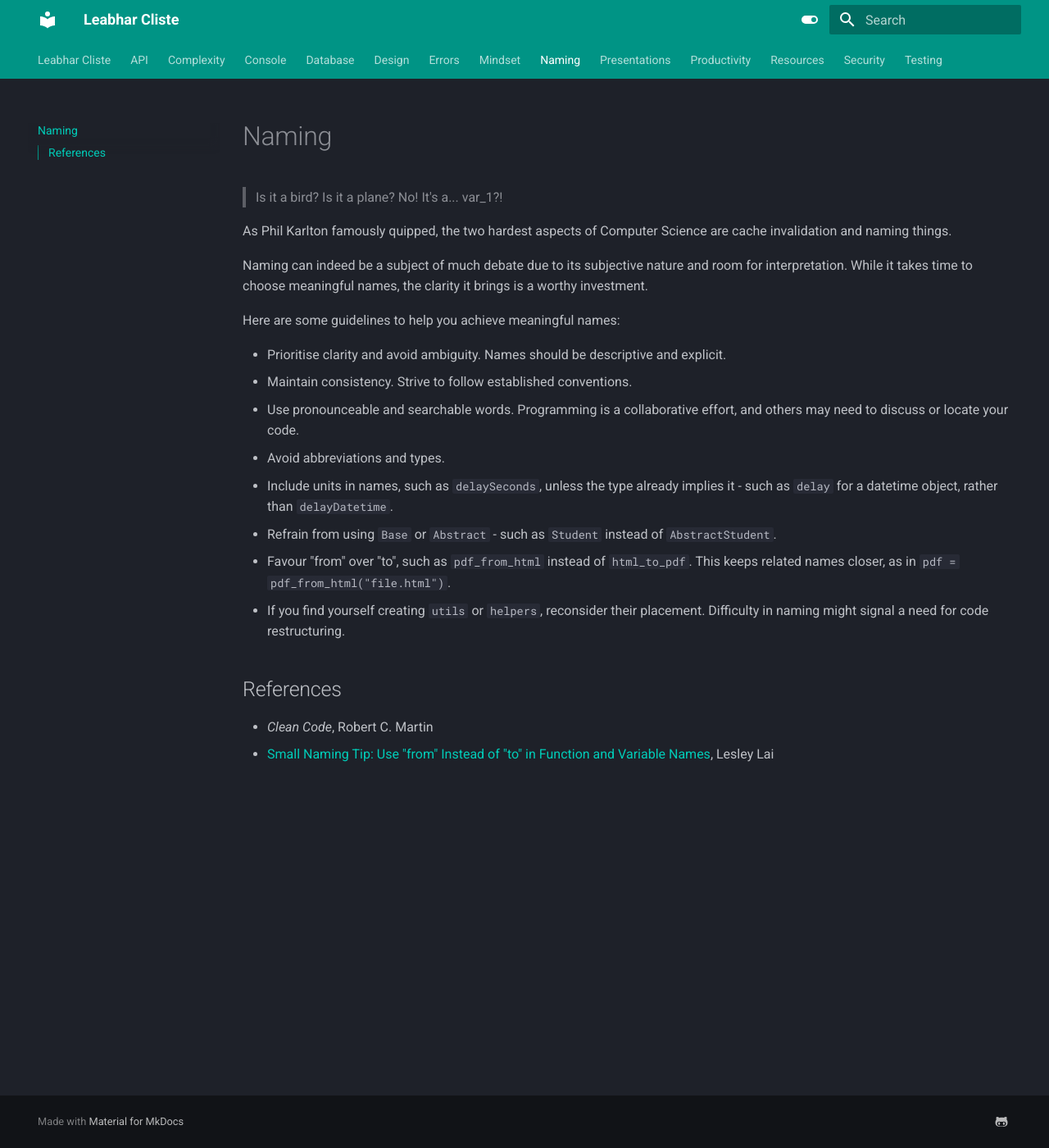
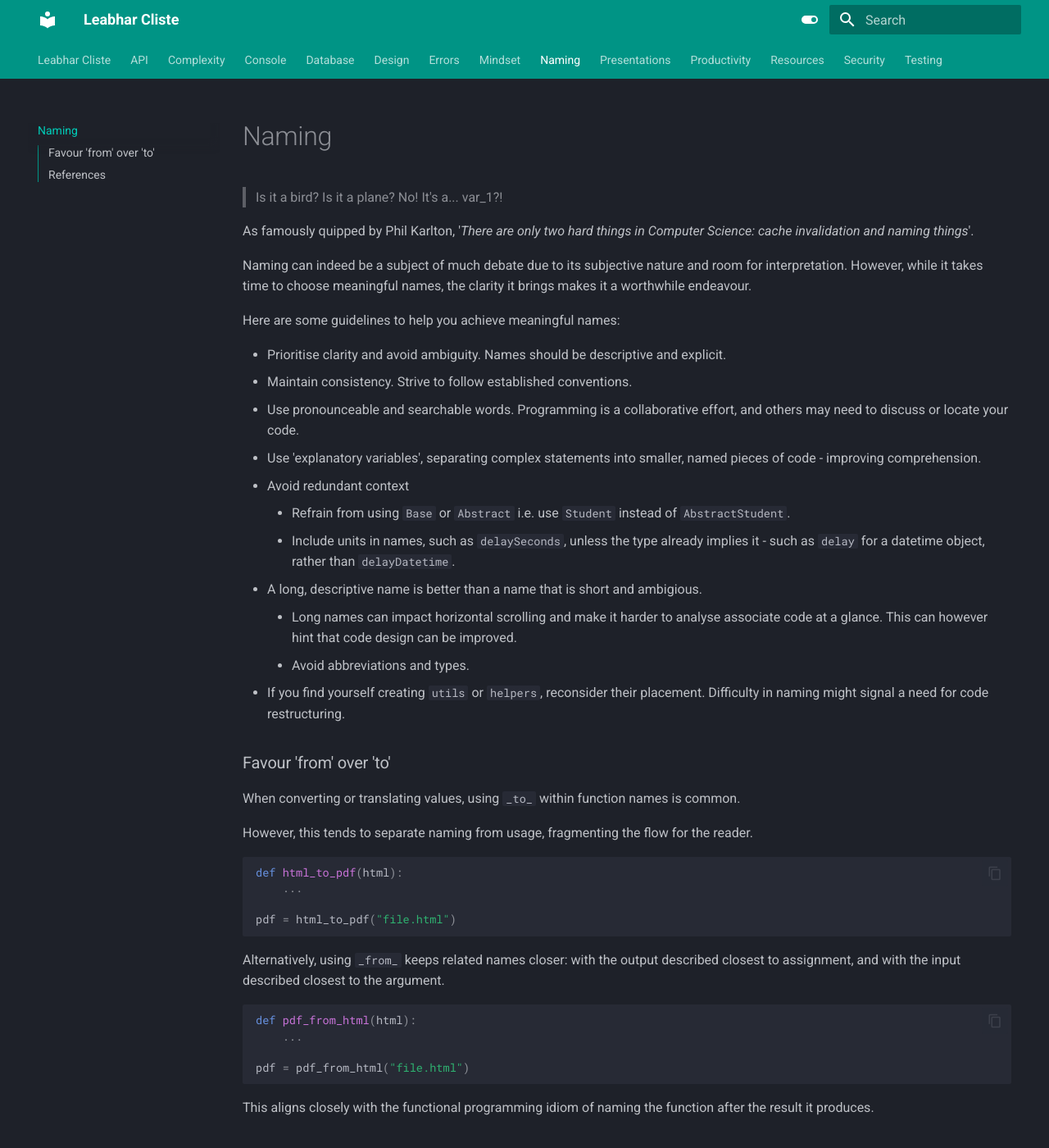
Before and after one commit to kieran-ryan/leabhar-cliste, an MkDocs documentation site: the page built from docs/naming.md, in a window 1280 px wide and 1400 px high. Shown: the whole window at 82% size. Built offline with MkDocs 1.6.1 and Material for MkDocs 9.7.7, drawn with Linux system fonts in a browser that asks for light colours; some of the changed text lies outside the part shown.

Commit message:
Reference meaningful names revisited article

````diff
--- a/docs/naming.md
+++ b/docs/naming.md
@@ -2,22 +2,50 @@
 
 > Is it a bird? Is it a plane? No! It's a... var_1?!
 
-As Phil Karlton famously quipped, the two hardest aspects of Computer Science are cache invalidation and naming things.
+As famously quipped by Phil Karlton, '_There are only two hard things in Computer Science: cache invalidation and naming things_'.
 
-Naming can indeed be a subject of much debate due to its subjective nature and room for interpretation. While it takes time to choose meaningful names, the clarity it brings is a worthy investment.
+Naming can indeed be a subject of much debate due to its subjective nature and room for interpretation. However, while it takes time to choose meaningful names, the clarity it brings makes it a worthwhile endeavour.
 
 Here are some guidelines to help you achieve meaningful names:
 
 - Prioritise clarity and avoid ambiguity. Names should be descriptive and explicit.
 - Maintain consistency. Strive to follow established conventions.
 - Use pronounceable and searchable words. Programming is a collaborative effort, and others may need to discuss or locate your code.
-- Avoid abbreviations and types.
-- Include units in names, such as `delaySeconds`, unless the type already implies it - such as `delay` for a datetime object, rather than `delayDatetime`.
-- Refrain from using `Base` or `Abstract` - such as `Student` instead of `AbstractStudent`.
-- Favour "from" over "to", such as `pdf_from_html` instead of `html_to_pdf`. This keeps related names closer, as in `pdf = pdf_from_html("file.html")`.
+- Use 'explanatory variables', separating complex statements into smaller, named pieces of code - improving comprehension.
+- Avoid redundant context
+  - Refrain from using `Base` or `Abstract` i.e. use `Student` instead of `AbstractStudent`.
+  - Include units in names, such as `delaySeconds`, unless the type already implies it - such as `delay` for a datetime object, rather than `delayDatetime`.
+- A long, descriptive name is better than a name that is short and ambigious.
+  - Long names can impact horizontal scrolling and make it harder to analyse associate code at a glance. This can however hint that code design can be improved.
+  - Avoid abbreviations and types.
 - If you find yourself creating `utils` or `helpers`, reconsider their placement. Difficulty in naming might signal a need for code restructuring.
+
+### Favour 'from' over 'to'
+
+When converting or translating values, using `_to_` within function names is common.
+
+However, this tends to separate naming from usage, fragmenting the flow for the reader.
+
+```python
+def html_to_pdf(html):
+    ...
+
+pdf = html_to_pdf("file.html")
+```
+
+Alternatively, using `_from_` keeps related names closer: with the output described closest to assignment, and with the input described closest to the argument.
+
+```python
+def pdf_from_html(html):
+    ...
+
+pdf = pdf_from_html("file.html")
+```
+
+This aligns closely with the functional programming idiom of naming the function after the result it produces.
 
 ## References
 
-- _Clean Code_, Robert C. Martin
+- _Meaningful Names, Chapter 2 - Clean Code_, Tim Ottinger
+- [Meaningful Names Revisited](https://www.industriallogic.com/blog/meaningful-names-revisited/), Tim Ottinger
 - [Small Naming Tip: Use "from" Instead of "to" in Function and Variable Names](https://lesleylai.info/en/from-vs-to/), Lesley Lai
````
